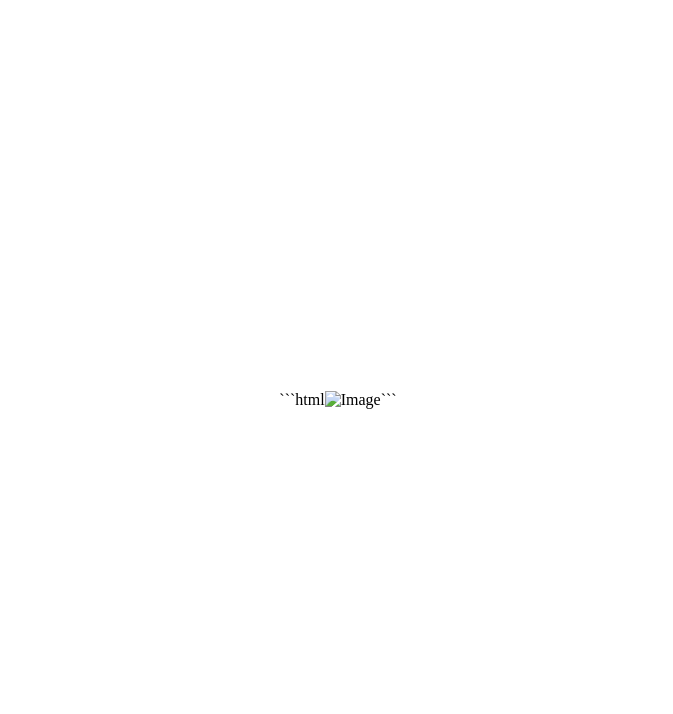
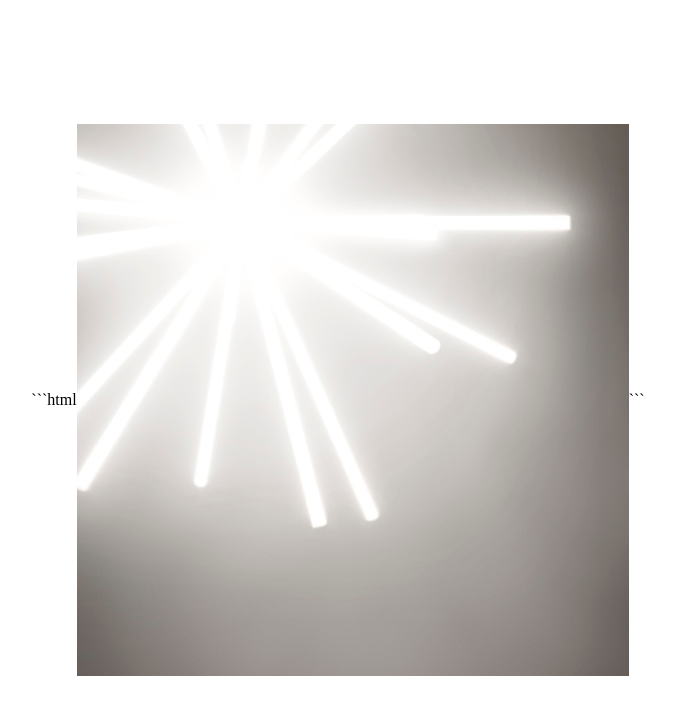
Before and after one commit to liuchunxu123/image, a plain HTML site: page index.html in a window 1280 px wide. Shown: the whole page, without its empty margins (302-975 px from the left). Drawn offline with Linux system fonts and the light colour scheme.

Commit message:
Update index.html

```diff
--- a/index.html
+++ b/index.html
@@ -7,7 +7,7 @@
 
     <title>Image</title>
 
-    <!-- 微信/社交平台链接预览 -->
+    <!-- 微信等平台的链接预览图片 -->
     <meta property="og:title" content="Image">
     <meta property="og:description" content="">
     <meta property="og:image" content="https://liuchunxu123.github.io/image/A.png">
@@ -47,11 +47,21 @@
 <img id="currentImage" alt="Image">
 
 <script>
+    /*
+     * 当前显示的图片
+     *
+     * 第一次测试：
+     * A.png
+     *
+     * 以后切换成 B：
+     * B.jpg
+     */
+    const CURRENT_IMAGE = "A.png";
+
     const image = document.getElementById("currentImage");
 
-    // 每次打开网页都重新请求 current.jpg
-    // 避免浏览器一直使用旧缓存
-    image.src = "./current.jpg?v=" + Date.now();
+    // 加时间戳，避免浏览器继续使用旧缓存
+    image.src = CURRENT_IMAGE + "?v=" + Date.now();
 </script>
 
 </body>
```
